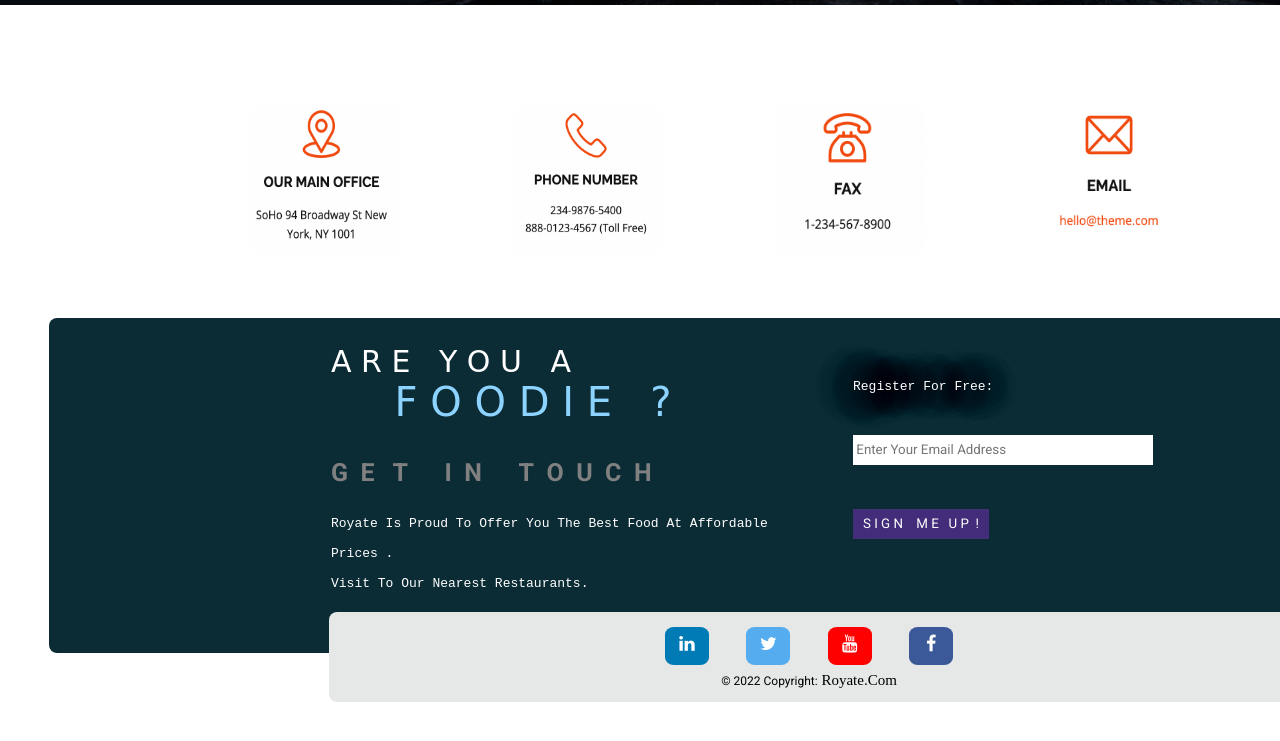
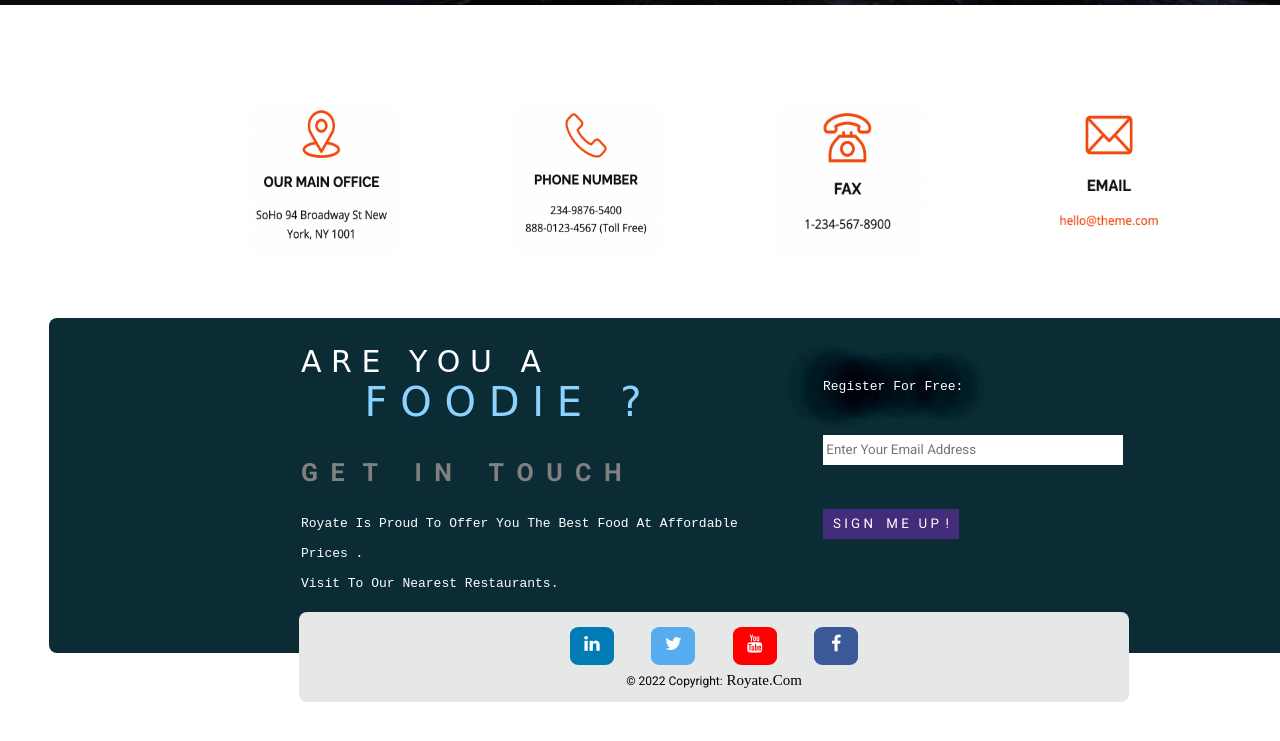
Before and after one commit to YadnikaDabhade/Restaurant-FoodWeb, a plain HTML site: page index.html in a window 1280 px wide. Shown: the part 795-1536 px from the top of the page. Drawn offline with nearby package versions, Linux system fonts and the light colour scheme; a web font is replaced by a local one.

Commit message:
Aligned bottom and feedback container

```diff
--- a/style.css
+++ b/style.css
@@ -208,7 +208,7 @@ header .icons #menu {
 	height: 335px;
     margin-left: 49px;
     margin-top: 3px;
-    padding-left: 280px;
+    padding-left: 250px;
     background-color: #0b2b35;
 	border-radius: 8px;
 	padding-top: 24px;
@@ -273,7 +273,7 @@ a {
 }
 
 .bottom-container {
-	width: 960px;
+	width: 830px;
 	background-color: #e6e7e7;
 	height: 90px;
 	text-align: center;
```
